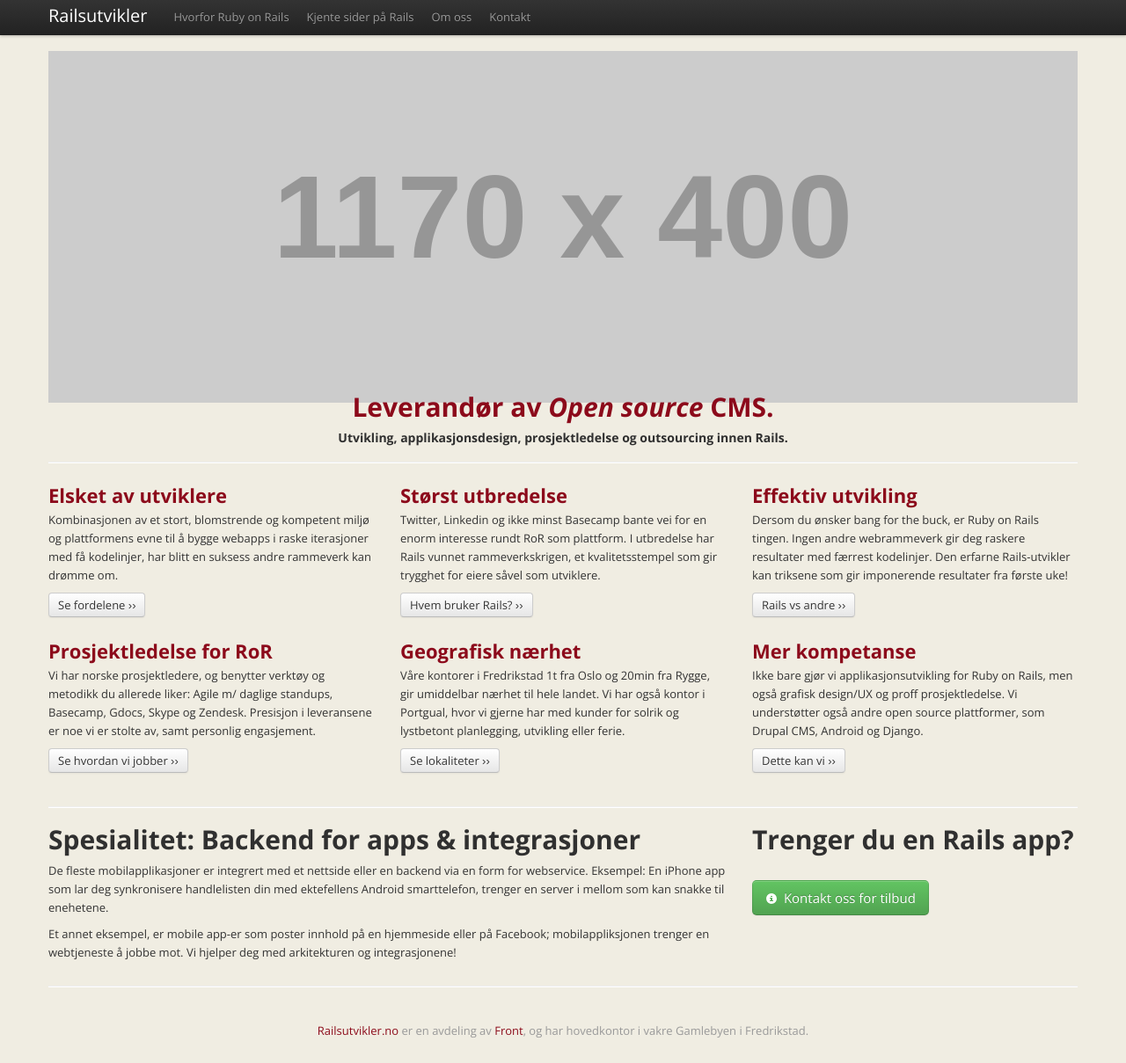
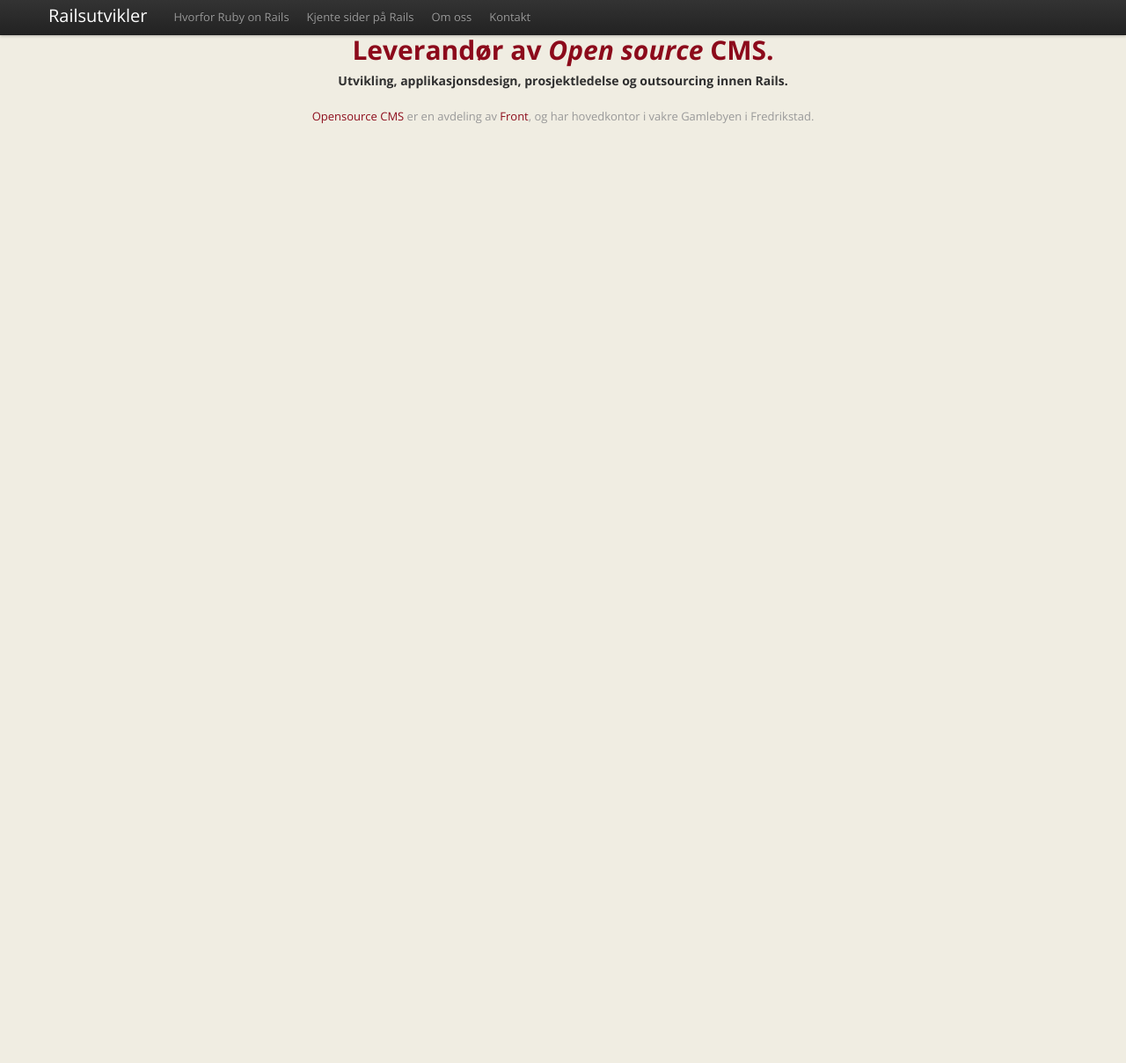
Before and after one commit to front/opensourcecms, a Jekyll site: the page built from index.html, in a window 1280 px wide and 1209 px high. Shown: the whole window at 88% size. Built offline with Jekyll 4.4.1, drawn with Linux system fonts in a browser that asks for light colours; nearby versions of some CDN libraries; comment, search, counter and statistics services are not loaded.

Commit message:
Removed rails stuff

```diff
--- a/_layouts/default.html
+++ b/_layouts/default.html
@@ -5,7 +5,7 @@
 
   <head>
     <meta charset="utf-8">
-    <title> {% if page.title %} {{ page.title }} | {% endif %} Ruby on Rails utviklere</title>
+    <title> {% if page.title %} {{ page.title }} | {% endif %} Opensource CMS</title>
     <meta name="viewport" content="width=device-width, initial-scale=1.0">
     <meta name="description" content="Utvikling av webapplikasjoner på Ruby on Rails. Kontakt oss i dag!">
     <meta name="author" content="Front">
@@ -71,7 +71,7 @@
      <!-- Footer
       ================================================== -->
       <footer class="center">
-        <p class="muted"><a href="http://www.railsutvikler.no">Railsutvikler.no</a> er en avdeling av <a href="http://www.front.no">Front</a>, og har hovedkontor i vakre Gamlebyen i Fredrikstad.</p>
+        <p class="muted"><a href="http://www.opensourcecms.no">Opensource CMS</a> er en avdeling av <a href="http://www.front.no">Front</a>, og har hovedkontor i vakre Gamlebyen i Fredrikstad.</p>
       </footer>
 
     </div><!-- /container -->
--- a/index.html
+++ b/index.html
@@ -3,7 +3,7 @@
 title: Opensource CMS
 ---
 
-<img src="http://placehold.it/1170x400" alt="Open source cms" />
+<!-- <img src="http://placehold.it/1170x400" alt="Open source cms" /> -->
 
 <div class="marketing">
 
@@ -11,106 +11,3 @@
     <h1>Leverandør av <em>Open source</em> CMS.</h1>
     <h6 class="marketing-byline">Utvikling, applikasjonsdesign, prosjektledelse og outsourcing innen Rails.</h6>
   </section>
-
-  <hr class="soften">
-
-  <div class="row">
-    <div class="span4">
-      <h2 class=""><a href="/ruby-on-rails/">Elsket av utviklere</a></h2>
-      <p>Kombinasjonen av et stort, blomstrende og kompetent miljø og plattformens evne til å bygge webapps i raske iterasjoner med få kodelinjer, har blitt en suksess andre rammeverk kan drømme om. </p>
-      <a href="/ruby-on-rails/" class="btn">Se fordelene ››</a>
-    </div>
-    <div class="span4">
-      <h2 class=""><a href="/ruby-on-rails/">Størst utbredelse</a></h2>
-      <p>Twitter, Linkedin og ikke minst Basecamp bante vei for en enorm interesse rundt RoR som plattform. I utbredelse har Rails vunnet rammeverkskrigen, et kvalitetsstempel som gir trygghet for eiere såvel som utviklere.</p>
-      <a href="/ruby-on-rails/" class="btn">Hvem bruker Rails? ››</a>
-    </div>
-    <div class="span4">
-      <h2 class=""><a href="/ruby-on-rails/">Effektiv utvikling</a></h2>
-      <p>Dersom du ønsker bang for the buck, er Ruby on Rails tingen. Ingen andre webrammeverk gir deg raskere resultater med færrest kodelinjer. Den erfarne Rails-utvikler kan triksene som gir imponerende resultater fra første uke!</p>
-      <a href="/ruby-on-rails/" class="btn">Rails vs andre ››</a>
-    </div>
-  </div><!--/row-->
-  <div class="row">
-    <div class="span4">
-      <h2 class=""><a href="/ruby-on-rails/">Prosjektledelse for RoR</a></h2>
-      <p>Vi har norske prosjektledere, og benytter verktøy og metodikk du allerede liker: Agile m/ daglige standups, Basecamp, Gdocs, Skype og Zendesk. Presisjon i leveransene er noe vi er stolte av, samt personlig engasjement.</p>
-      <a href="/om/" class="btn">Se hvordan vi jobber  ››</a>
-    </div>
-    <div class="span4">
-      <h2 class=""><a href="/ruby-on-rails/">Geografisk nærhet</a></h2>
-      <p>Våre kontorer i Fredrikstad 1t fra Oslo og 20min fra Rygge, gir umiddelbar nærhet til hele landet. Vi har også kontor i Portgual, hvor vi gjerne har med kunder for solrik og lystbetont planlegging, utvikling eller ferie.</p>
-      <a href="/om/" class="btn">Se lokaliteter ››</a>
-    </div>
-    <div class="span4">
-      <h2 class=""><a href="/ruby-on-rails/">Mer kompetanse</a></h2>
-      <p>Ikke bare gjør vi applikasjonsutvikling for Ruby on Rails, men også grafisk design/UX og proff prosjektledelse. Vi understøtter også andre open source plattformer, som Drupal CMS, Android og Django. </p>
-      <a href="/om/" class="btn">Dette kan vi ››</a>
-    </div>
-  </div><!--/row-->
-
-  <hr class="soften">
-
-  <div class="row">
-    <div class="span8">
-      <h1>Spesialitet: Backend for apps &amp; integrasjoner</h1>
-      <p >De fleste mobilapplikasjoner er integrert med et nettside eller en backend via en form for webservice. Eksempel: En iPhone app som lar deg synkronisere handlelisten din med ektefellens Android smarttelefon, trenger en server i mellom som kan snakke til enehetene. </p>
-      <p>Et annet eksempel, er mobile app-er som poster innhold på en hjemmeside eller på Facebook; mobilappliksjonen trenger en webtjeneste å jobbe mot. Vi hjelper deg med arkitekturen og integrasjonene!
-    </div>
-    <!-- sample modal content -->
-          <div id="" class="modal hide fade">
-            <div class="modal-header">
-              <a class="close" data-dismiss="modal" >&times;</a>
-              <h3>Kontakt oss</h3>
-            </div>
-            <div class="modal-body">
-              <form class="form-horizontal" method="post" action="http://getsimpleform.com/messages?form_api_token=3624a2bd5280795ce8c7a8652760e0ba">
-                <input type='hidden' name='redirect_to' value='http://railsutvikler.no/takk/' />
-                <fieldset>
-                  <div class="control-group">
-                    <label class="control-label" for="name">Navn/foretak</label>
-                    <div class="controls">
-                      <input type="text" class="span3" id="name" name="name">
-                    </div>
-                  </div>
-                  <div class="control-group">
-                    <label class="control-label" for="email">Min e-post</label>
-                    <div class="controls">
-                      <input type="text" class="span3" id="email" name="email">
-                    </div>
-                  </div>
-                  <div class="control-group">
-                    <label class="control-label" for="subject">Velg budsjett</label>
-                    <div class="controls">
-                      <select id="subject" name="subject">
-                        <option>10 - 50k</option>
-                        <option>50 - 100k</option>
-                        <option>100 - 500k</option>
-                        <option>Annet</option>
-                      </select>
-                    </div>
-                  </div>
-
-                  <div class="control-group">
-                    <label class="control-label" for="message">Beskrivelse</label>
-                    <div class="controls">
-                      <textarea class="input-xlarge" rows="3" id="message" name="message"></textarea>
-                    </div>
-                  </div>
-                  <div class="modal-footer">
-                    <button type="submit" class="btn btn-primary">Send forespørsel</button>
-                  </div>
-                </fieldset>
-              </form>
-            </div>
-          </div>
-          <div class="span4">
-            <h1>Trenger du en Rails app?</h1><br>
-            <a href="/kontakt/" class="btn btn-large btn-success">
-               <i class="icon-info-sign icon-white"></i> Kontakt oss for tilbud</a>
-          </div>
-        </div>
-
-</div><!-- /.marketing -->
-
-<hr class="soften">
```
Also changed, not shown: _posts/2012-04-03-om.markdown (deleted, +0 -29 lines), _posts/2012-08-02-ruby-on-rails.markdown (deleted, +0 -27 lines), _posts/2012-08-03-rails-ressurser.markdown (deleted, +0 -8 lines), _posts/2012-08-06-nettsteder.markdown (deleted, +0 -15 lines).
